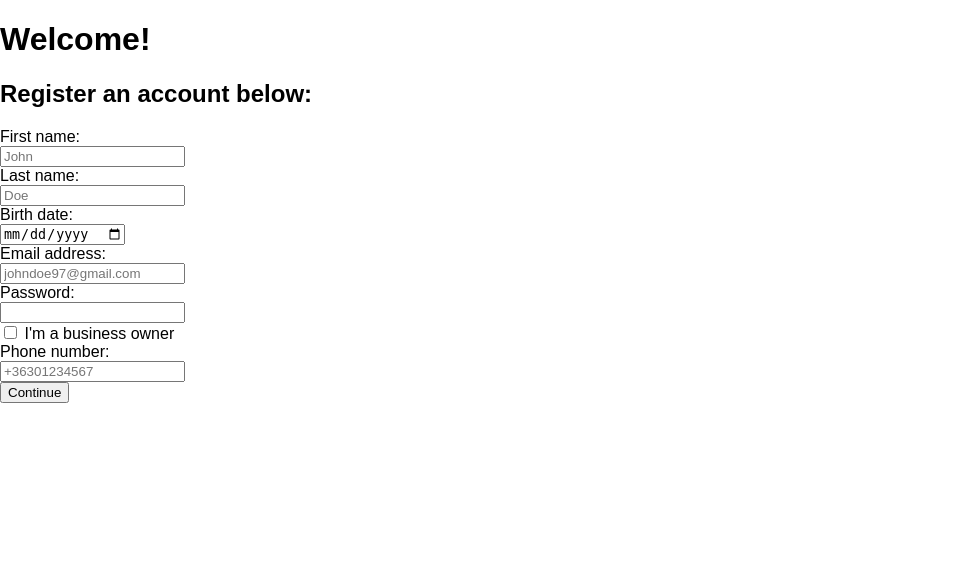
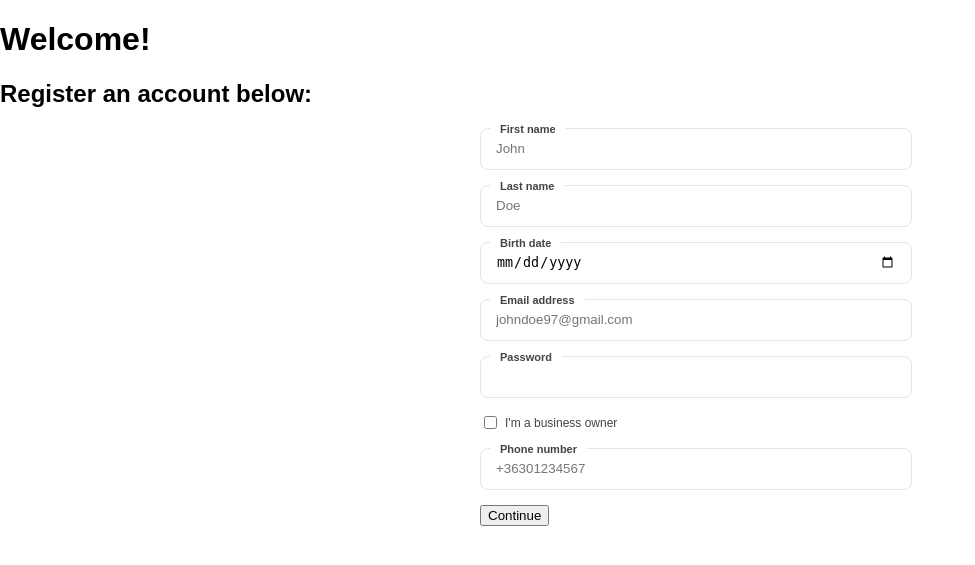
Before and after one commit to gergo-m/hirdeto-kereskedelmi-oldal, a PHP site: page /register.html in a window 1280 px wide. Shown: the part 48-613 px from the top of the page, without its empty margins (0-975 px from the left). Run offline with PHP 8.4, Linux system fonts and the light colour scheme.

Commit message:
Made register form look decent

```diff
--- a/register.html
+++ b/register.html
@@ -17,20 +17,34 @@
 <h1>Welcome!</h1>
 <h2>Register an account below:</h2>
 <form method="POST" action="profile.html">
-    <label for="fname">First name:</label><br>
-    <input type="text" id="fname" name="fname" placeholder="John"><br>
-    <label for="lname">Last name:</label><br>
-    <input type="text" id="lname" name="lname" placeholder="Doe"><br>
-    <label for="bdate">Birth date:</label><br>
-    <input type="date" id="bdate" name="bdate"><br>
-    <label for="email">Email address:</label><br>
-    <input type="email" id="email" name="email" placeholder="johndoe97@gmail.com"><br>
-    <label for="password">Password:</label><br>
-    <input type="password" id="password" name="password"><br>
-    <input type="checkbox" id="business_owner" name="account_type" value="business_owner">
-    <label for="business_owner">I'm a business owner</label><br>
-    <label for="phone">Phone number:</label><br>
-    <input type="tel" id="phone" name="phone" placeholder="+36301234567"><br>
+    <div class="textinput">
+        <input type="text" id="fname" name="fname" placeholder="John" autocomplete="off">
+        <label for="fname">First name</label>
+    </div>
+    <div class="textinput">
+        <input type="text" id="lname" name="lname" placeholder="Doe" autocomplete="off">
+        <label for="lname">Last name</label>
+    </div>
+    <div class="textinput">
+        <input type="date" id="bdate" name="bdate" autocomplete="off">
+        <label for="bdate">Birth date</label>
+    </div>
+    <div class="textinput">
+        <input type="email" id="email" name="email" placeholder="johndoe97@gmail.com" autocomplete="off">
+        <label for="email">Email address</label>
+    </div>
+    <div class="textinput">
+        <input type="password" id="password" name="password" autocomplete="off">
+        <label for="password">Password</label>
+    </div>
+    <div>
+        <input type="checkbox" id="business_owner" name="account_type" value="business_owner" autocomplete="off">
+        <label for="business_owner">I'm a business owner</label>
+    </div>
+    <div class="textinput">
+        <input type="tel" id="phone" name="phone" placeholder="+36301234567" autocomplete="off">
+        <label for="phone">Phone number</label>
+    </div>
     <input type="submit" value="Continue">
 </form>
 </body>
--- a/style.css
+++ b/style.css
@@ -30,3 +30,66 @@ body {
 .topnav-right {
     float: right;
 }
+
+form {
+    position: relative;
+    width: 20rem;
+    margin: 0 auto;
+    background: #fff;
+}
+
+form div {
+    position: relative;
+    margin-bottom: 15px;
+}
+
+form div.textinput input {
+    display: block;
+    width: 400px;
+    height: 40px;
+    background: transparent;
+    border: solid 1px #e1e5ee;
+    border-radius: 0.5rem;
+    padding: 0 15px;
+}
+
+form div.textinput input:focus {
+    border-color: darkgray;
+}
+
+form div label {
+    position: absolute;
+    cursor: text;
+    z-index: 2;
+    font-size: 12px;
+    background: #fff;
+    padding: 3px 5px;
+    color: #444;
+}
+
+form div.textinput label {
+    top: 14px;
+    left: 10px;
+    font-weight: bold;
+    padding: 0 10px;
+}
+
+form div.textinput input:focus + label,
+form div.textinput input:valid + label {
+    font-size: 11px;
+    top: -5px;
+}
+
+form div.textinput input:focus + label {
+    color: indianred;
+}
+
+input:focus {
+    outline: none;
+}
+
+
+.hs-firstname {
+    position: relative;
+    margin-top: 50px;
+}
```
